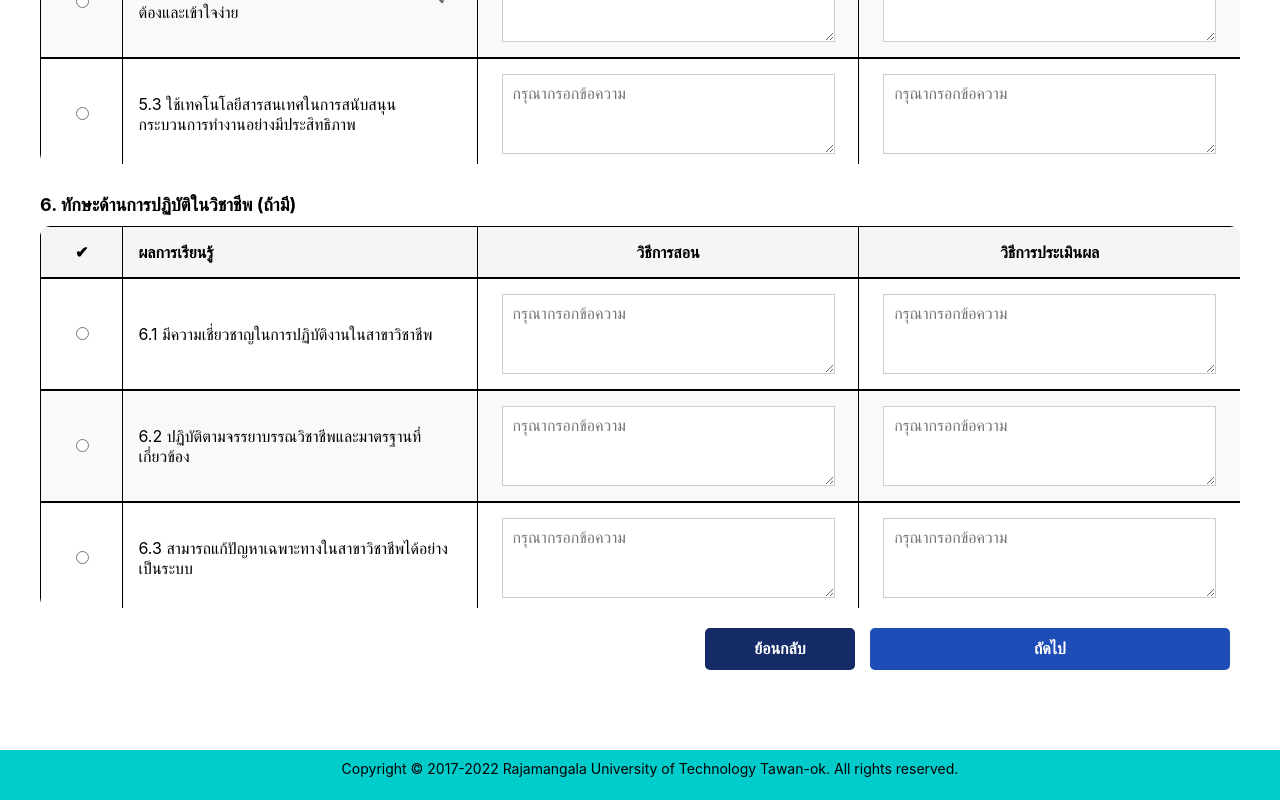
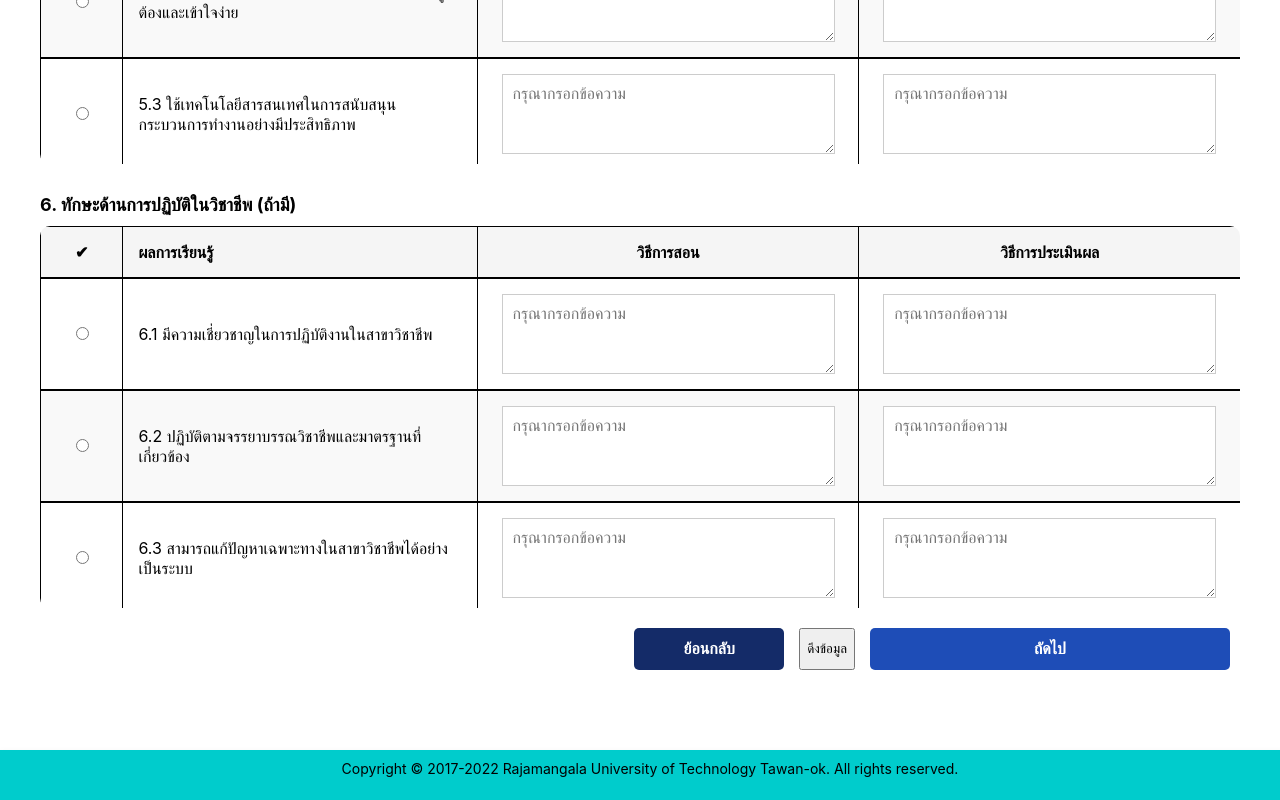
Before and after one commit to XxFlukeyxX/busitdoc, a React (Create React App) app: page /mqa3-insert4 in a window 1280 px wide. Shown: the part 2306-3106 px from the top of the page. Built offline with nearby package versions, Linux system fonts and the light colour scheme.

Commit message:
Update MQA3Insert4.js
เพิ่มปุ่มดึงข้อมูล

```diff
--- a/src/pages/MQA3Page/MQA3Insert/MQA3Insert4.js
+++ b/src/pages/MQA3Page/MQA3Insert/MQA3Insert4.js
@@ -41,6 +41,7 @@ const MQA3Insert4 = () => {
     { id: 17, learningOutcome: "6.2 ปฏิบัติตามจรรยาบรรณวิชาชีพและมาตรฐานที่เกี่ยวข้อง", teachingMethod: "", assessmentMethod: "" },
     { id: 18, learningOutcome: "6.3 สามารถแก้ปัญหาเฉพาะทางในสาขาวิชาชีพได้อย่างเป็นระบบ", teachingMethod: "", assessmentMethod: "" },
   ]);
+
 
   // ✅ ฟังก์ชันอัพเดตข้อมูลที่กรอกในตาราง
   const handleInputChange = (index, field, value, category) => {
@@ -123,15 +124,28 @@ const MQA3Insert4 = () => {
             </div>
           ))}
           </div>
-        {/* ✅ ปุ่มย้อนกลับ & ถัดไป */}
   <div className="button-container4">
     <button className="back-btn4" onClick={() => navigate("/mqa3-insert3")}>
       ย้อนกลับ
     </button>
+
+    {/* ✅ ปุ่มใหม่สำหรับดึงข้อมูล */}
+    <button
+      type="button"
+      className="fetch-btn4"
+      onClick={() => {
+        // TODO: เพิ่มโค้ดดึงข้อมูลจาก API ในอนาคต
+        console.log("คลิกปุ่มดึงข้อมูล");
+      }}
+    >
+      ดึงข้อมูล
+    </button>
+
     <button className="next-btn4" onClick={() => navigate("/mqa3-insert5")}>
       ถัดไป
     </button>
   </div>
+
       </form>
     </div>
   );
```
Lines whose indentation alone changed are shown as unchanged.
